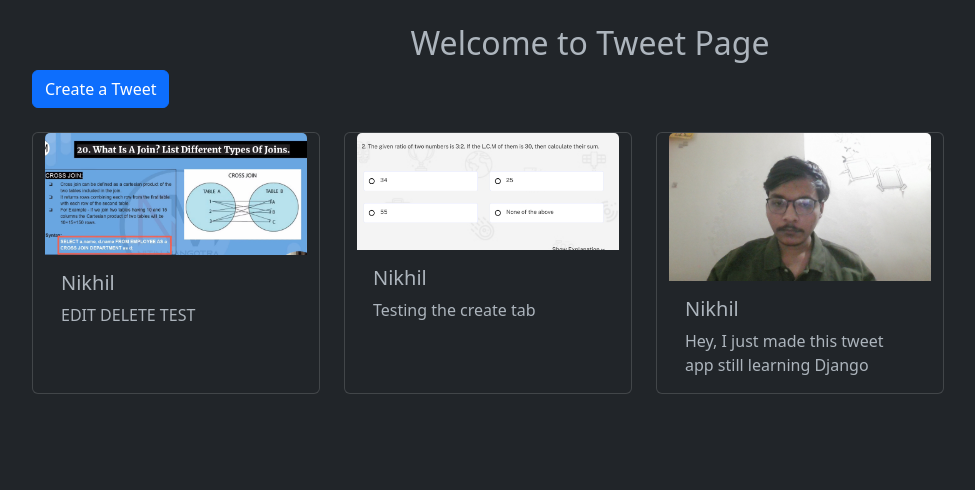
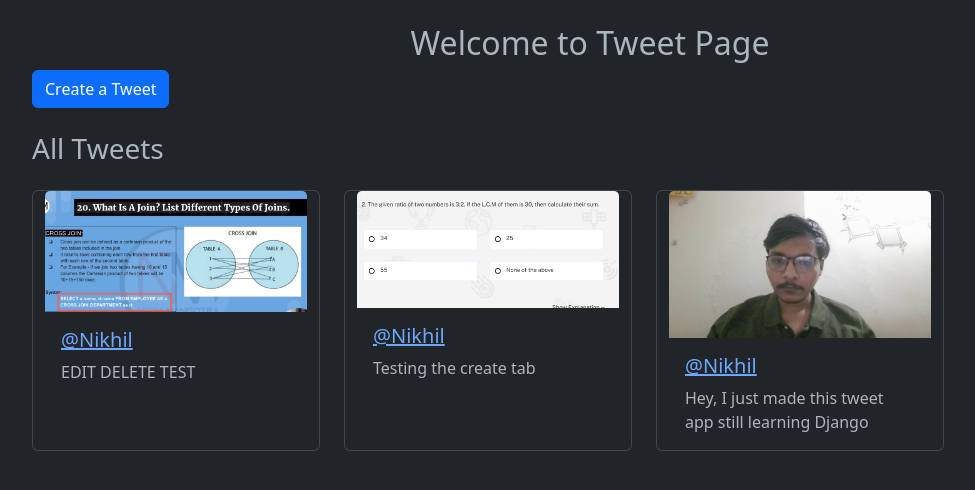
Before and after one commit to nikhil5534/tweet_app, a Django app: page /tweet/ in a window 1280 px wide. Shown: the part 56-546 px from the top of the page, without its empty margins (50-1025 px from the left). Run offline with Django 5.2, Linux system fonts and the light colour scheme; data comes from the database, SQL or seed files in the repository.

Commit message:
Username click update

```diff
--- a/tweetheadq/tweet/templates/tweet/tweet_list.html
+++ b/tweetheadq/tweet/templates/tweet/tweet_list.html
@@ -5,28 +5,62 @@
 {% endblock %}
 
 {% block content %}
+
 <h2 class="text-center mt-4">
     Welcome to Tweet Page
 </h2>
-<a class="btn btn-primary mb-4" href="{% url 'tweet_create' %}">Create a Tweet</a>
-<div class="container row gap-4">
+
+<a class="btn btn-primary mb-4" href="{% url 'tweet_create' %}">
+    Create a Tweet
+</a>
+
+<!-- Heading -->
+{% if profile_user %}
+    <h3 class="mb-4">Tweets by @{{ profile_user.username }}</h3>
+{% else %}
+    <h3 class="mb-4">All Tweets</h3>
+{% endif %}
+
+<div class="container">
+    <div class="row gap-4">
+
+        {% if tweets %}
             {% for tweet in tweets %}
+
                 <div class="card" style="width: 18rem;">
+
                     {% if tweet.photo %}
-    <img src="{{ tweet.photo.url }}" class="card-img-top" alt="...">
-    {% endif %}  <div class="card-body">
-    <h5 class="card-title">{{tweet.user.username}}</h5>
-    <p class="card-text">{{tweet.text}}</p>
+                        <img src="{{ tweet.photo.url }}" class="card-img-top">
+                    {% endif %}
+
+                    <div class="card-body">
+
+                        <h5 class="card-title">
+                            <a href="{% url 'user_tweets' tweet.user.username %}">
+                                @{{ tweet.user.username }}
+                            </a>
+                        </h5>
+
+                        <p class="card-text">{{ tweet.text }}</p>
+
                         {% if tweet.user == user %}
-    <a href="{% url 'tweet_edit' tweet.id%}" class="btn btn-primary">Edit</a>
-    <a href="{% url 'tweet_delete' tweet.id%}" class="btn btn-danger">Delete</a>
+                            <a href="{% url 'tweet_edit' tweet.id %}" class="btn btn-primary">
+                                Edit
+                            </a>
+                            <a href="{% url 'tweet_delete' tweet.id %}" class="btn btn-danger">
+                                Delete
+                            </a>
                         {% endif %}
 
                     </div>
                 </div>
+
             {% endfor %}
+        {% else %}
+            <p>No tweets yet.</p>
+        {% endif %}
+
+    </div>
 </div>
 
-
-
 {% endblock %}
--- a/tweetheadq/tweet/urls.py
+++ b/tweetheadq/tweet/urls.py
@@ -9,4 +9,5 @@ urlpatterns = [
     path('<int:tweet_id>/edit/', views.tweet_edit, name='tweet_edit'),
     path('<int:tweet_id>/delete/', views.tweet_delete, name='tweet_delete'),
     path('register/', views.register, name='register'),
+    path('user/<str:username>/', views.user_tweets, name='user_tweets')
 ]
--- a/tweetheadq/tweet/views.py
+++ b/tweetheadq/tweet/views.py
@@ -3,6 +3,8 @@ from .models import Tweet
 from .forms import TweetForm, UserRegistrationForm
 from django.contrib.auth.decorators import login_required
 from django.contrib.auth import login
+from django.contrib.auth.models import User
+
 
 def index(request):
     return render(request, 'tweet/index.html')
@@ -69,3 +71,13 @@ def register(request):
         form = UserRegistrationForm()
 
     return render(request, 'registration/register.html', {'form': form})
+
+
+def user_tweets(request, username):
+    user = get_object_or_404(User, username=username)
+    tweets = Tweet.objects.filter(user=user).order_by("-created_at")
+
+    return render(request, 'tweet/tweet_list.html', {
+        'tweets': tweets,
+        'profile_user': user
+    })
```
Lines whose indentation alone changed are shown as unchanged.
